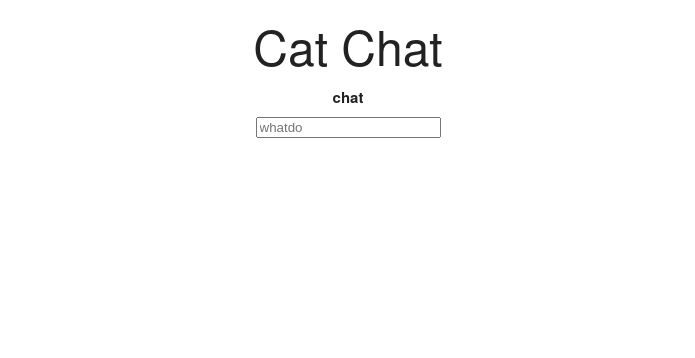
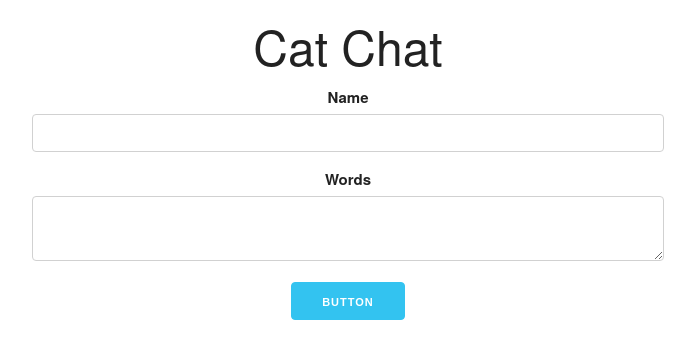
Before and after one commit to ConnerMcCabe/JS-CatChat, a plain HTML site: page client/index.html in a window 1280 px wide. Shown: the whole page, without its empty margins (292-987 px from the left). Drawn offline with nearby package versions, Linux system fonts and the light colour scheme.

Commit message:
adding content area and submit button

```diff
--- a/client/index.html
+++ b/client/index.html
@@ -10,9 +10,14 @@
 <body>
     <header class="title"> Cat Chat </header>
     <main>
-        <form>
-            <label>chat</label>
-            <input placeholder="whatdo"> </input>
+        <form class="messageForm">
+            <label for="name">Name</label>
+            <input class="u-full-width" type="text" id="name" name="name"> </input>
+
+            <label for="content">Words</label>
+            <textarea class="u-full-width" name="content" id="content" type="text"></textarea>
+
+            <button class="button-primary">Button</button>
         </form>
     </main>
 </body>
--- a/client/styles.css
+++ b/client/styles.css
@@ -2,6 +2,8 @@
     text-align: center;
     font-size: 6vmin;
 }
-form {
+.messageForm {
     text-align: center;
+    width: 50%;
+    margin: 0 auto;
 }
```
